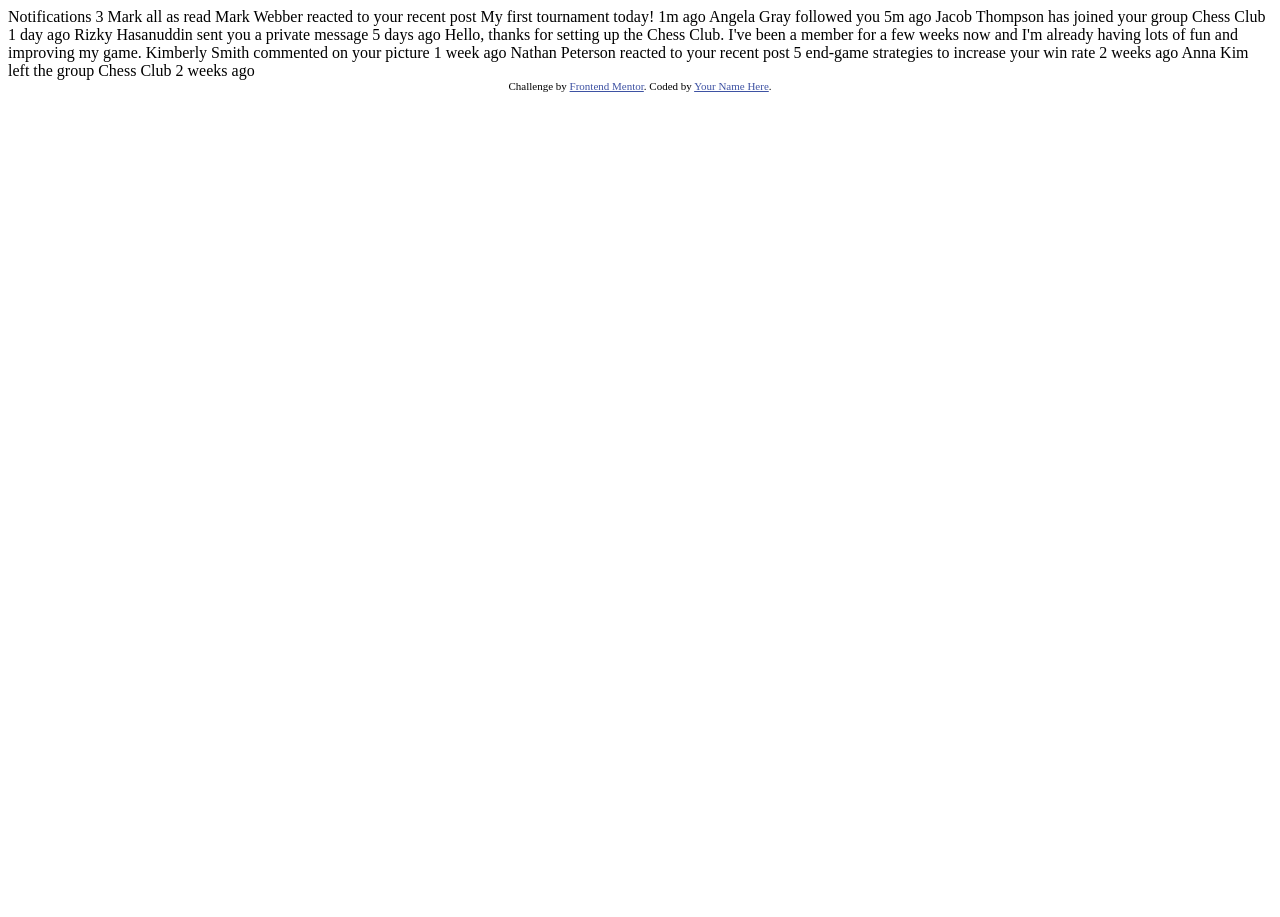
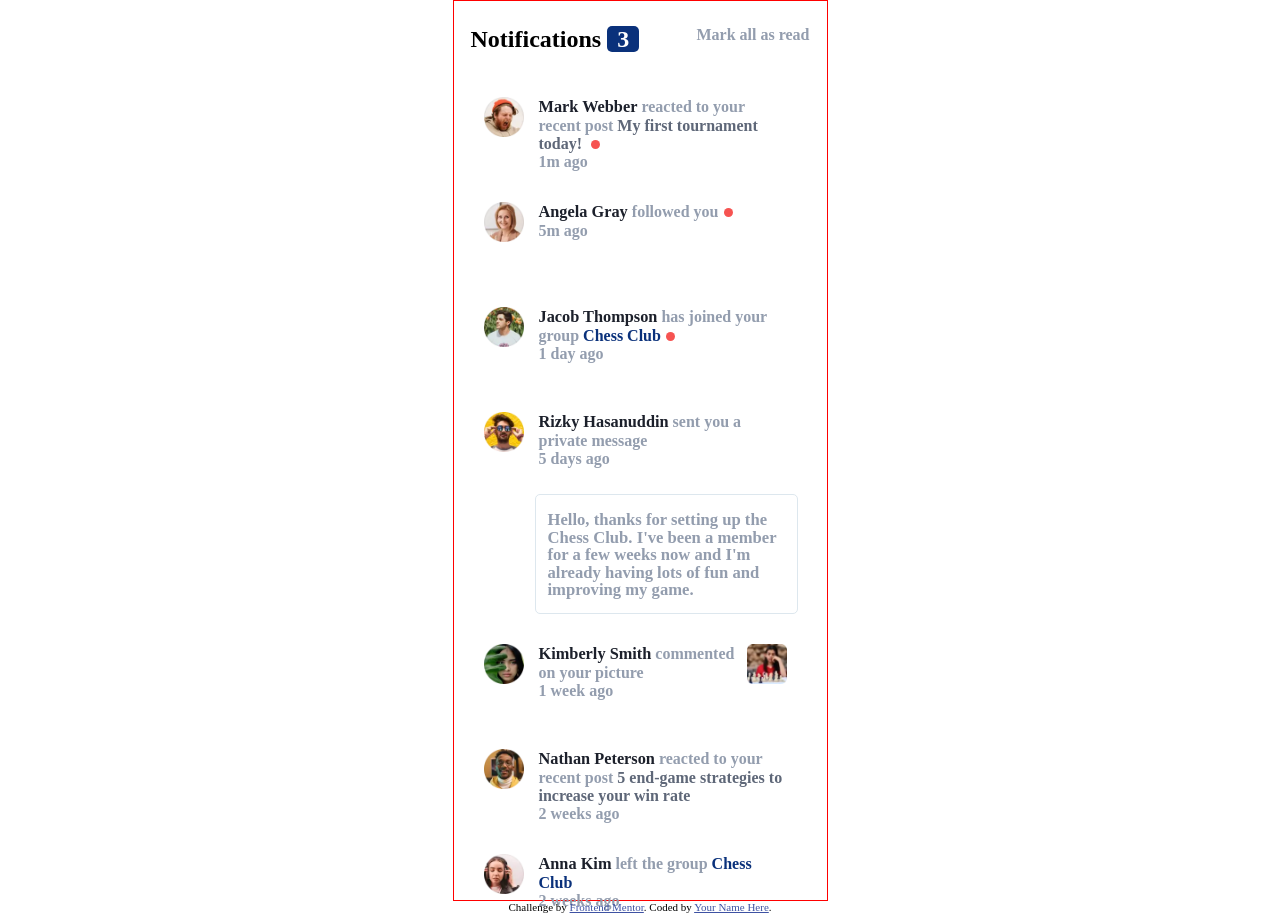
Before and after one commit to Bredis79/Notifications-page, a plain HTML site: page index.html in a window 1280 px wide. Before the commit the page ends 800 px from the top, so only its background shows below. Drawn offline with Linux system fonts and the light colour scheme.

Commit message:
Add files via upload

```diff
--- /dev/null
+++ b/css/style.css
@@ -0,0 +1,152 @@
+:root {
+
+
+--Red: hsl(1, 90%, 64%);
+--Blue: hsl(219, 85%, 26%);
+
+
+--White: hsl(0, 0%, 100%);
+--Very-light-grayish-blue: hsl(210, 60%, 98%);
+--Light-grayish-blue-1: hsl(211, 68%, 94%);
+--Light-grayish-blue-2: hsl(205, 33%, 90%);
+--Grayish-blue: hsl(219, 14%, 63%);
+--Dark-grayish-blue: hsl(219, 12%, 42%);
+--Very-dark-blue: hsl(224, 21%, 14%);
+}
+
+* {
+    margin: 0;
+    padding: 0;
+    box-sizing: border-box;
+}
+
+html {
+    font-size: 16px;
+    font-family: url(../assets/fonts/static/PlusJakartaSans-Medium.ttf);
+}
+
+body {
+    display: flex;
+    flex-direction: column;
+    width: 100vw;
+    justify-content: center;
+    align-items: center;
+    align-content: center;
+}
+
+main {
+    width: 100%;
+    max-width: 375px;
+    height: 901px;
+    display: flex;
+    flex-direction: column;
+    justify-content: flex-start;
+    border: 1px solid red;
+
+}
+
+
+header {
+    display: flex;
+    flex-direction: row;
+    justify-content: space-between;
+    padding: 0 17px;
+    margin: 25px 0 44px;
+}
+
+header h1 {
+    font-size: 1.5rem;
+    font-weight: 800;
+    font-family: url(..//assets/fonts/PlusJakartaSans-VariableFont_wght.ttf)
+}
+
+header .number {
+    padding: 0px 10px;
+    background-color: var(--Blue);
+    border-radius: 5px;
+    color: var(--White);
+}
+
+header h2 {
+    font-size: 1rem;
+    color: var(--Grayish-blue);
+}
+
+.posts {
+    padding: 0 40px 0 30px;
+}
+
+ul {
+    display: flex;
+    flex-direction: column;
+}
+
+ul > li {
+    list-style: none;
+    font-weight: 800;
+    color: var(--Grayish-blue);
+}
+.mark, .angela, .jacob, .rizky, .kimberly, .nathan, .anna {
+    display: flex;
+    height: 60px;
+    margin-bottom: 45px;
+ }
+
+article img {
+    width: 40px;
+    height: 40px;
+}
+
+.text {
+    margin-left: 15px;
+}
+
+.name {
+    font-size: 1.02rem;
+    font-weight: 800;
+    color: var(--Very-dark-blue);
+    font-family: url(../assets/fonts/static/PlusJakartaSans-ExtraBold.ttf);
+ }
+
+.postName {
+    font-size: 1rem;
+    font-weight: 800;
+    color: var(--Dark-grayish-blue);
+
+}
+
+.blue {
+    color: var(--Blue);
+}
+
+.dot::after {
+    content: "";
+    margin-left: 5px;
+    width: 9px;
+    height: 9px;
+    border-radius: 50%;
+    background-color: var(--Red);
+    display: inline-block;
+}
+
+.chess {
+    margin: 0;
+    padding: 0;
+}
+
+.answear {
+    color: var(--Grayish-blue);
+    border: 1px solid var(--Light-grayish-blue-2);
+    width: 263px;
+    height: 120px;
+    margin: -23px 0 30px 51px;
+    padding: 16px 0 15px 12px;
+    border-radius: 5px;
+    font-size: 1.04rem;
+    font-weight: 800;
+    position: relative;
+    line-height: 1.1rem;
+}
+
+.attribution { font-size: 11px; text-align: center; }
+.attribution a { color: hsl(228, 45%, 44%); }
--- a/index.html
+++ b/index.html
@@ -1,51 +1,96 @@
 <!DOCTYPE html>
 <html lang="en">
+
 <head>
   <meta charset="UTF-8">
-  <meta name="viewport" content="width=device-width, initial-scale=1.0"> <!-- displays site properly based on user's device -->
+  <meta name="viewport" content="width=device-width, initial-scale=1.0">
+  <!-- displays site properly based on user's device -->
 
   <link rel="icon" type="image/png" sizes="32x32" href="./images/favicon-32x32.png">
-
+  <link rel="stylesheet" href="./css/style.css">
   <title>Frontend Mentor | Notifications page</title>
 
-  <!-- Feel free to remove these styles or customise in your own stylesheet 👍 -->
-  <style>
-    .attribution { font-size: 11px; text-align: center; }
-    .attribution a { color: hsl(228, 45%, 44%); }
-  </style>
+
 </head>
+
 <body>
+  <main>
+    <header>
+      <h1>Notifications <span class="number">3</span></h1>
 
-  Notifications 3
+      <h2>Mark all as read</h2>
+    </header>
+    <section class="posts">
+      <article class="mark">
+        <img src="./assets/images/avatar-mark-webber.webp" alt="avatar-mark-webber">
+        <ul class="text">
+          <li class="dot"><span class="name">Mark Webber</span> reacted to your recent post
+            <span class="postName"> My first tournament today!</span>
+          </li>
+          <li><span>1m ago</span></li>
+        </ul>
+      </article>
+      <article class="angela">
+        <img src="./assets/images/avatar-angela-gray.webp" alt="avatar-angela-gray">
+        <ul class="text">
+          <li class="dot"><span class="name"> Angela Gray </span>followed you</li>
+          <li><span>5m ago</span></li>
+        </ul>
+      </article>
 
-  Mark all as read
+      <article class="jacob">
+        <img src="./assets/images/avatar-jacob-thompson.webp" alt="avatar-jacob-thompson">
+        <ul class="text">
+          <li class="dot"><span class="name">Jacob Thompson</span> has joined your group <span class="postName blue">Chess Club</li>
+          </span>
+          <li><span>1 day ago</span></li>
+        </ul>
+      </article>
 
-  Mark Webber reacted to your recent post My first tournament today!
-  1m ago
+      <article class="rizky">
+        <img src="./assets/images/avatar-rizky-hasanuddin.webp" alt="avatar-rizky-hasanuddin">
+        <ul class="text">
+        <li><span class="name">Rizky Hasanuddin</span> sent you a private message</li>
+        <li><span>5 days ago</span></li>
+        </ul>
+      </article>
 
-  Angela Gray followed you
-  5m ago
+      <div class="answear">
+      Hello, thanks for setting up the Chess Club. I've been a member for a few weeks now and
+      I'm already having lots of fun and improving my game.
+      </div>
+      <article class="kimberly">
+        <img src="./assets/images/avatar-kimberly-smith.webp" alt="avatar-kimberly-smith">
+        <ul class="text">
+        <li><span class="name">Kimberly Smith</span> commented on your picture</li>
+        <li><span>1 week ago</span></li>
+        </ul>
+        <img src="./assets/images/image-chess.webp" alt="image-chess"  class="chess">
+      </article>
 
-  Jacob Thompson has joined your group Chess Club
-  1 day ago
+      <article class="nathan">
+        <img src="./assets/images/avatar-nathan-peterson.webp" alt="avatar-nathan-peterson">
+        <ul class="text">
+        <li><span class="name">Nathan Peterson</span> reacted to your recent post <span class="postName"> 5 end-game strategies to increase your win rate</span></li>
+        <li><span>2 weeks ago</span></li>
+        </ul>
+      </article>
 
-  Rizky Hasanuddin sent you a private message
-  5 days ago
-  Hello, thanks for setting up the Chess Club. I've been a member for a few weeks now and
-  I'm already having lots of fun and improving my game.
-
-  Kimberly Smith commented on your picture
-  1 week ago
-
-  Nathan Peterson reacted to your recent post 5 end-game strategies to increase your win rate
-  2 weeks ago
-
-  Anna Kim left the group Chess Club
-  2 weeks ago
-
+      <article class="anna">
+        <img src="./assets/images/avatar-anna-kim.webp" alt="avatar-anna-kim">
+        <ul class="text">
+        <li><span class="name">Anna Kim</span> left the group <span class="postName blue">Chess Club</span></li>
+        <li><span>2 weeks ago</span></li>
+        </ul>
+      </article>
+    </section>
+  </main>
   <div class="attribution">
     Challenge by <a href="https://www.frontendmentor.io?ref=challenge" target="_blank">Frontend Mentor</a>.
     Coded by <a href="#">Your Name Here</a>.
   </div>
+
+  <script src="./js/script.js"></script>
 </body>
+
 </html>
```
Also changed, not shown: js/script.js (added).
